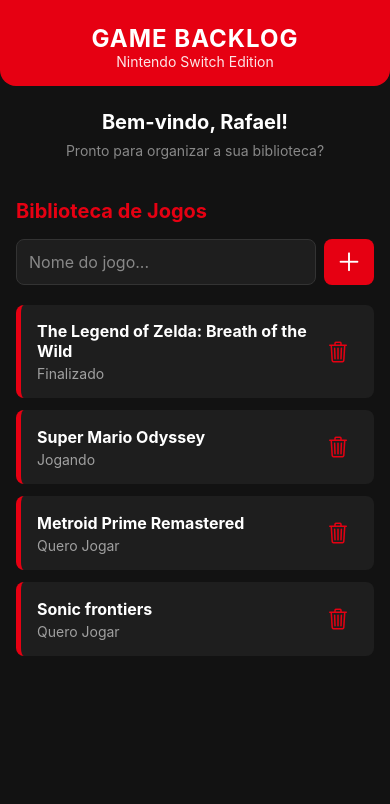
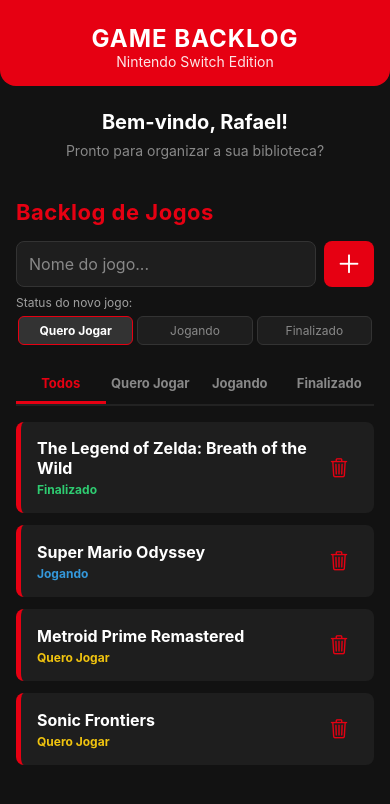
Before and after one commit to RafaelTSa/GameBacklog, a React Native app: screen / in a window 390 px wide. Shown: the top 804 px of the page. Built offline with nearby package versions, Linux system fonts and the light colour scheme.

Commit message:
feat(GameList): implementacao de abas de filtro e seletor de status para os jogos

```diff
--- a/src/components/GameList.js
+++ b/src/components/GameList.js
@@ -1,24 +1,31 @@
 import React, { useState } from 'react';
 import { StyleSheet, Text, View, FlatList, TextInput, TouchableOpacity, Alert } from 'react-native';
-import { Ionicons } from '@expo/vector-icons'; // Biblioteca de ícones que já vem no Expo
+import { Ionicons } from '@expo/vector-icons';
 
 export default function GameList() {
+  // Lista inicial com status variados para testar os filtros
   const [games, setGames] = useState([
     { id: '1', title: 'The Legend of Zelda: Breath of the Wild', status: 'Finalizado' },
     { id: '2', title: 'Super Mario Odyssey', status: 'Jogando' },
     { id: '3', title: 'Metroid Prime Remastered', status: 'Quero Jogar' },
-    { id: '4', title: 'Sonic frontiers', status: 'Quero Jogar' }
+    { id: '4', title: 'Sonic Frontiers', status: 'Quero Jogar' }
   ]);
 
   const [newGameTitle, setNewGameTitle] = useState('');
+  // Estado para controlar qual status o novo jogo terá ao ser criado
+  const [newGameStatus, setNewGameStatus] = useState('Quero Jogar');
+  // Estado para controlar qual aba de filtro está ativa na tela
+  const [activeFilter, setActiveFilter] = useState('Todos');
 
   const handleAddGame = () => {
     if (newGameTitle.trim() === '') return;
+
     const newGame = {
       id: Date.now().toString(),
       title: newGameTitle,
-      status: 'Quero Jogar'
+      status: newGameStatus // Aplica o status selecionado
     };
+
     setGames([...games, newGame]);
     setNewGameTitle('');
   };
@@ -38,25 +45,35 @@ export default function GameList() {
     );
   };
 
+  // Filtra a lista de jogos que vai para a tela baseado na aba ativa
+  const filteredGames = games.filter(game => {
+    if (activeFilter === 'Todos') return true;
+    return game.status === activeFilter;
+  });
+
   const renderGameItem = ({ item }) => (
     <View style={styles.card}>
       <View style={styles.gameInfo}>
         <Text style={styles.gameTitle}>{item.title}</Text>
-        <Text style={styles.gameStatus}>{item.status}</Text>
+        <Text style={[
+          styles.gameStatus,
+          item.status === 'Finalizado' ? styles.statusDone :
+          item.status === 'Jogando' ? styles.statusPlaying : styles.statusWant
+        ]}>
+          {item.status}
+        </Text>
       </View>
-      <TouchableOpacity
-        style={styles.deleteButton}
-        onPress={() => handleRemoveGame(item.id)}
-      >
-        <Ionicons name="trash-outline" size={24} color="#E60012" />
+      <TouchableOpacity style={styles.deleteButton} onPress={() => handleRemoveGame(item.id)}>
+        <Ionicons name="trash-outline" size={22} color="#E60012" />
       </TouchableOpacity>
     </View>
   );
 
   return (
     <View style={styles.container}>
-      <Text style={styles.sectionTitle}>Biblioteca de Jogos</Text>
+      <Text style={styles.sectionTitle}>Backlog de Jogos</Text>
 
+      {/* Formulário de Adicionar Jogo */}
       <View style={styles.formContainer}>
         <TextInput
           style={styles.input}
@@ -70,10 +87,47 @@ export default function GameList() {
         </TouchableOpacity>
       </View>
 
+      {/* Seletores de Status para o Novo Jogo */}
+      <View style={styles.statusSelectorContainer}>
+        <Text style={styles.selectorLabel}>Status do novo jogo:</Text>
+        <View style={styles.selectorButtonsRow}>
+          {['Quero Jogar', 'Jogando', 'Finalizado'].map((status) => (
+            <TouchableOpacity
+              key={status}
+              style={[styles.selectorChip, newGameStatus === status && styles.selectorChipActive]}
+              onPress={() => setNewGameStatus(status)}
+            >
+              <Text style={[styles.selectorChipText, newGameStatus === status && styles.selectorChipTextActive]}>
+                {status}
+              </Text>
+            </TouchableOpacity>
+          ))}
+        </View>
+      </View>
+
+      {/* Abas de Filtros da Lista (Fidelidade visual de abas) */}
+      <View style={styles.filterTabsContainer}>
+        {['Todos', 'Quero Jogar', 'Jogando', 'Finalizado'].map((filter) => (
+          <TouchableOpacity
+            key={filter}
+            style={[styles.tabButton, activeFilter === filter && styles.tabButtonActive]}
+            onPress={() => setActiveFilter(filter)}
+          >
+            <Text style={[styles.tabText, activeFilter === filter && styles.tabTextActive]}>
+              {filter}
+            </Text>
+          </TouchableOpacity>
+        ))}
+      </View>
+
+      {/* Listagem Dinâmica Filtrada */}
       <FlatList
-        data={games}
+        data={filteredGames}
         keyExtractor={(item) => item.id}
         renderItem={renderGameItem}
+        ListEmptyComponent={
+          <Text style={styles.emptyText}>Nenhum jogo nesta categoria.</Text>
+        }
       />
     </View>
   );
@@ -86,14 +140,15 @@ const styles = StyleSheet.create({
     backgroundColor: '#121212',
   },
   sectionTitle: {
-    fontSize: 20,
+    fontSize: 22,
     fontWeight: 'bold',
     color: '#E60012',
     marginBottom: 16,
+    letterSpacing: 0.5,
   },
   formContainer: {
     flexDirection: 'row',
-    marginBottom: 20,
+    marginBottom: 8,
   },
   input: {
     flex: 1,
@@ -112,6 +167,63 @@ const styles = StyleSheet.create({
     alignItems: 'center',
     width: 50,
     borderRadius: 8,
+  },
+  statusSelectorContainer: {
+    marginBottom: 20,
+  },
+  selectorLabel: {
+    color: '#A0A0A0',
+    fontSize: 12,
+    marginBottom: 6,
+  },
+  selectorButtonsRow: {
+    flexDirection: 'row',
+    justifyContent: 'space-between',
+  },
+  selectorChip: {
+    flex: 1,
+    backgroundColor: '#1E1E1E',
+    paddingVertical: 6,
+    marginHorizontal: 2,
+    borderRadius: 6,
+    alignItems: 'center',
+    borderWidth: 1,
+    borderColor: '#333',
+  },
+  selectorChipActive: {
+    backgroundColor: '#333',
+    borderColor: '#E60012',
+  },
+  selectorChipText: {
+    color: '#888',
+    fontSize: 12,
+  },
+  selectorChipTextActive: {
+    color: '#FFFFFF',
+    fontWeight: 'bold',
+  },
+  filterTabsContainer: {
+    flexDirection: 'row',
+    borderBottomWidth: 2,
+    borderBottomColor: '#222',
+    marginBottom: 16,
+  },
+  tabButton: {
+    flex: 1,
+    paddingVertical: 10,
+    alignItems: 'center',
+  },
+  tabButtonActive: {
+    borderBottomWidth: 3,
+    borderBottomColor: '#E60012',
+  },
+  tabText: {
+    color: '#888888',
+    fontSize: 13,
+    fontWeight: 'bold',
+  },
+  tabTextActive: {
+    color: '#E60012',
   },
   card: {
     backgroundColor: '#1E1E1E',
@@ -134,10 +246,19 @@ const styles = StyleSheet.create({
     marginBottom: 4,
   },
   gameStatus: {
-    fontSize: 14,
-    color: '#A0A0A0',
+    fontSize: 12,
+    fontWeight: 'bold',
   },
+  statusDone: { color: '#2ECC71' },  // Verde para concluído
+  statusPlaying: { color: '#3498DB' }, // Azul para jogando
+  statusWant: { color: '#F1C40F' },    // Amarelo para fila
   deleteButton: {
     padding: 8,
   },
+  emptyText: {
+    color: '#666',
+    textAlign: 'center',
+    marginTop: 30,
+    fontSize: 15,
+  }
 });
```
